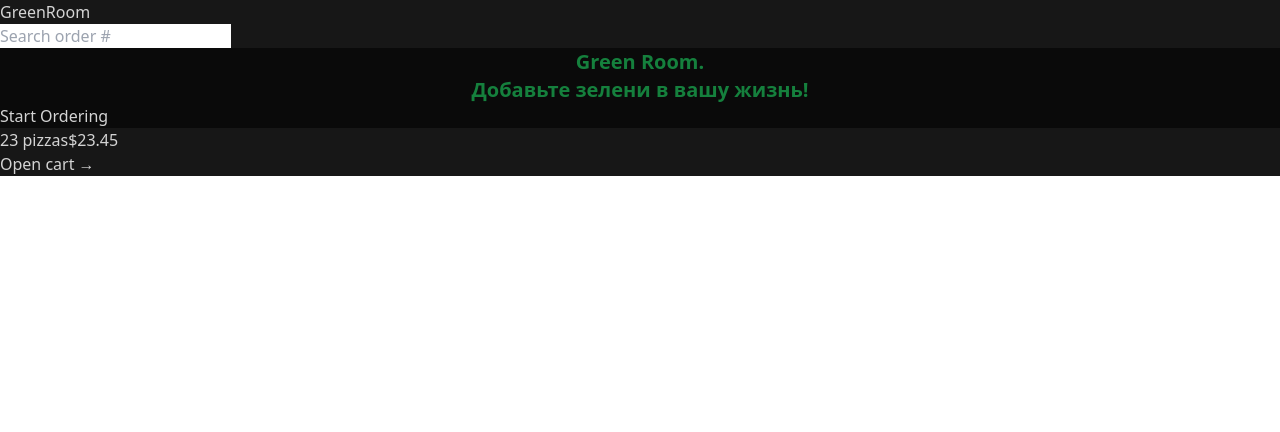
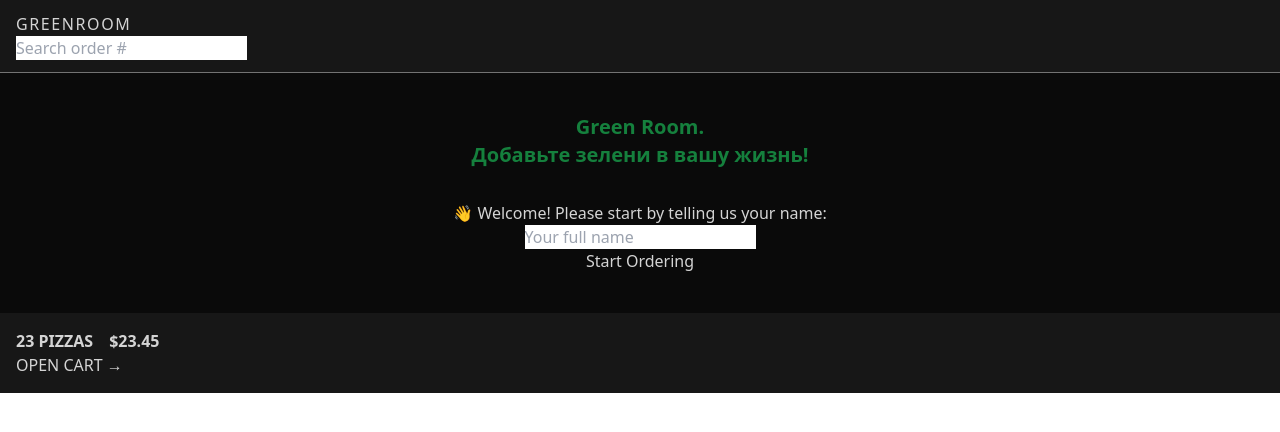
Before and after one commit to stpkkk/greenroom-store, a React (Vite) app: page / in a window 1280 px wide. Shown: the top 432 px of the page. Built offline with nearby package versions, Linux system fonts and the light colour scheme; what miragejs would draw is missing.

Commit message:
feat: HomePage layout

```diff
--- a/src/features/cart/CartOverview.tsx
+++ b/src/features/cart/CartOverview.tsx
@@ -2,8 +2,8 @@
 
 function CartOverview() {
 	return (
-    <div className="bg-neutral-900 text-neutral-300">
-      <p>
+    <div className="bg-neutral-900 p-4 uppercase text-neutral-300">
+      <p className="space-x-4 font-semibold">
         <span>23 pizzas</span>
         <span>$23.45</span>
       </p>
--- a/src/ui/AppLayout.tsx
+++ b/src/ui/AppLayout.tsx
@@ -7,7 +7,7 @@
 	const navigation = useNavigation()
 
 	return (
-    <div className="layout text-neutral-300">
+    <div className="layout bg-neutral-950 text-neutral-300">
       <Header />
       <main>{navigation.state === 'loading' ? <Loader /> : <Outlet />}</main>
       <CartOverview />
--- a/src/ui/Header.tsx
+++ b/src/ui/Header.tsx
@@ -1,11 +1,15 @@
 import { Link } from 'react-router-dom'
 import SearchOrder from '../features/order/SearchOrder'
+import Username from './Username';
 
 export default function Header() {
-	return (
-    <header className="bg-neutral-900">
-      <Link to="/">GreenRoom</Link>
+  return (
+    <header className="border-b border-neutral-500 bg-neutral-900 px-4 py-3 uppercase">
+      <Link to="/" className="tracking-widest">
+        GreenRoom
+      </Link>
       <SearchOrder />
+      <Username />
     </header>
   );
 }
--- a/src/ui/Home.tsx
+++ b/src/ui/Home.tsx
@@ -1,14 +1,16 @@
 import { Link } from 'react-router-dom';
+import CreateUser from '../features/user/CreateUser';
 
 function Home() {
   return (
-    <div className="bg-neutral-950">
-      <h1 className="text-center text-xl font-semibold text-green-700">
+    <div className="my-10 text-center">
+      <h1 className="mb-8 text-xl font-semibold text-green-700">
         Green Room.
         <br />
         Добавьте зелени в вашу жизнь!
       </h1>
 
+      <CreateUser />
       <Link to="/menu">Start Ordering</Link>
     </div>
   );
--- /dev/null
+++ b/src/ui/Username.tsx
@@ -0,0 +1,5 @@
+function Username() {
+  return <div className="hidden text-sm font-semibold">User Name</div>;
+}
+
+export default Username;
```
